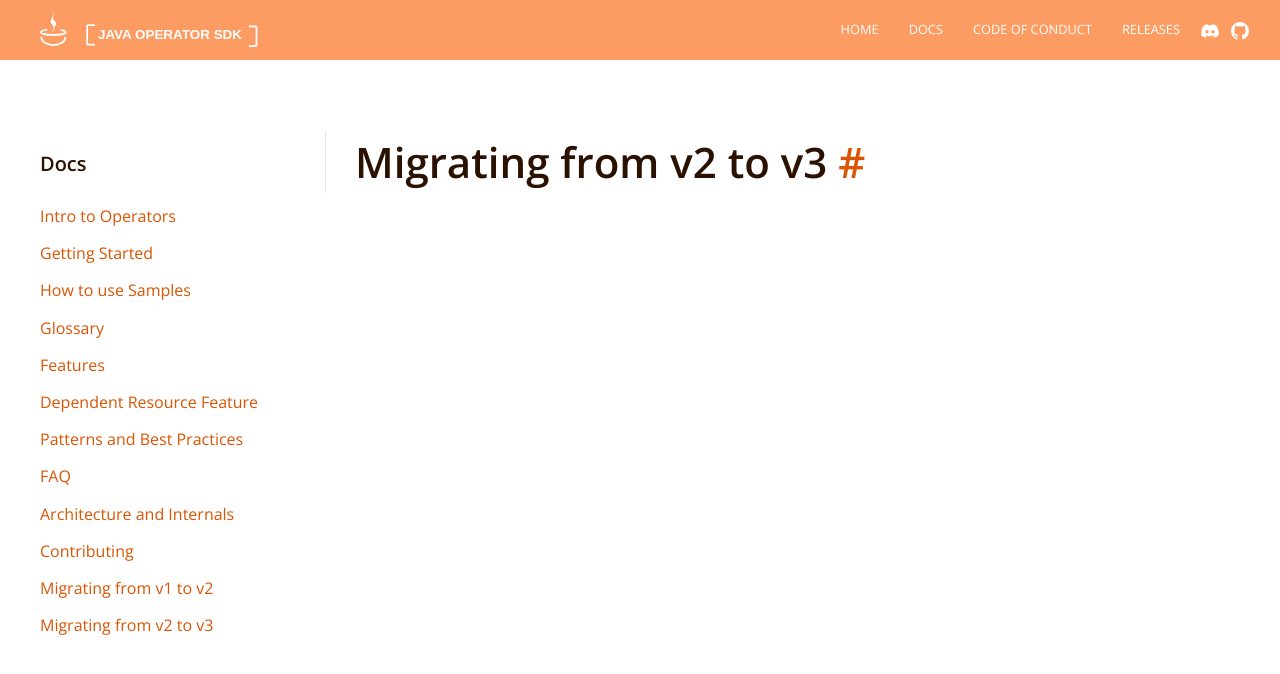
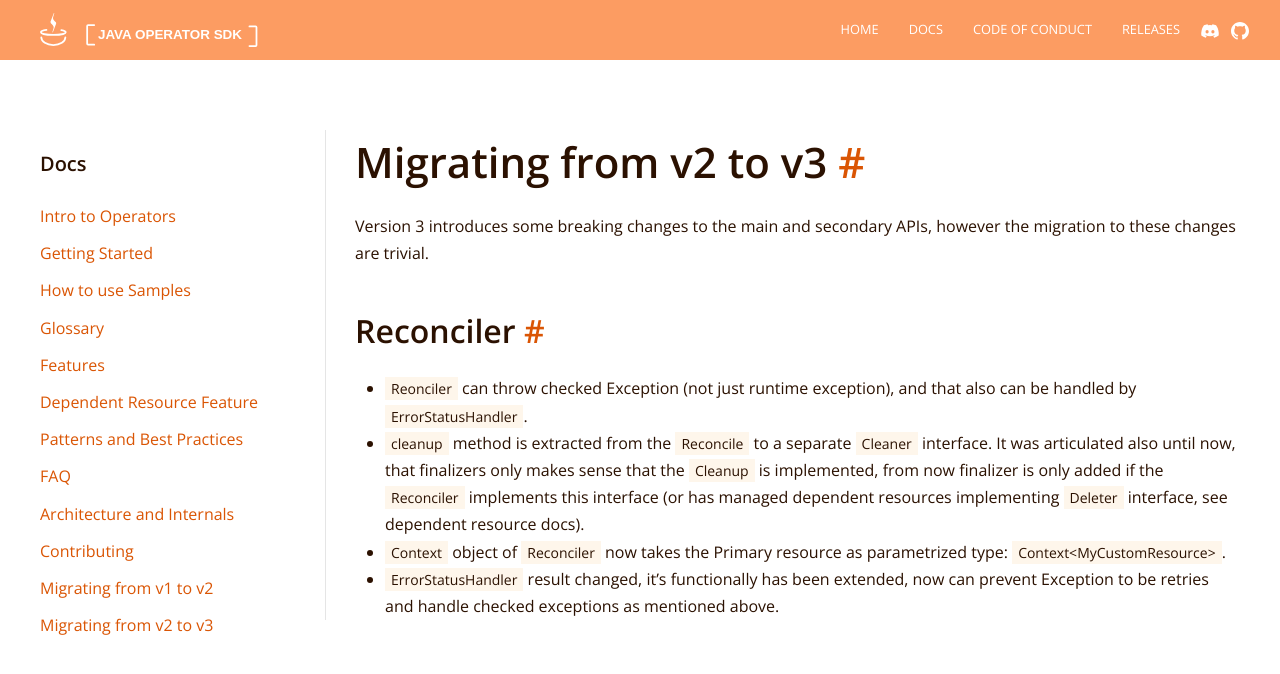
Before and after one commit to operator-framework/java-operator-sdk, a Jekyll site: the page built from docs/documentation/v3-migration.md, in a window 1280 px wide. Shown: the top 674 px of the page. Built offline with Jekyll 4.4.1, drawn with Linux system fonts in a browser that asks for light colours; nearby versions of some CDN libraries.

Commit message:
docs: migration guide to v3

```diff
--- a/docs/documentation/v3-migration.md
+++ b/docs/documentation/v3-migration.md
@@ -6,3 +6,21 @@ permalink: /docs/v3-migration
 ---
 
 # Migrating from v2 to v3
+
+Version 3 introduces some breaking changes to the main and secondary APIs, however the migration to these changes are
+trivial.
+
+## Reconciler
+
+- [`Reonciler`](https://github.com/java-operator-sdk/java-operator-sdk/blob/67d8e25c26eb92392c6d2a9eb39ea6dddbbfafcc/operator-framework-core/src/main/java/io/javaoperatorsdk/operator/api/reconciler/Reconciler.java#L16-L16)
+  can throw checked Exception (not just runtime exception), and that also can be handled by `ErrorStatusHandler`.
+- `cleanup` method is extracted from the `Reconcile` to a
+  separate [`Cleaner`](https://github.com/java-operator-sdk/java-operator-sdk/blob/main/operator-framework-core/src/main/java/io/javaoperatorsdk/operator/api/reconciler/Cleaner.java)
+  interface. It was articulated also until now, that finalizers only makes sense that the `Cleanup` is implemented, from
+  now finalizer is only added if the `Reconciler` implements this interface (or has managed dependent resources
+  implementing `Deleter` interface, see dependent resource docs).
+- [`Context`](https://github.com/java-operator-sdk/java-operator-sdk/blob/main/operator-framework-core/src/main/java/io/javaoperatorsdk/operator/api/reconciler/Context.java#L9-L9)
+  object of `Reconciler` now takes the Primary resource as parametrized type: `Context<MyCustomResource>`.
+- [`ErrorStatusHandler`](https://github.com/java-operator-sdk/java-operator-sdk/blob/67d8e25c26eb92392c6d2a9eb39ea6dddbbfafcc/operator-framework-core/src/main/java/io/javaoperatorsdk/operator/api/reconciler/ErrorStatusHandler.java)
+  result changed, it's functionally has been extended, now can prevent Exception to be retries and handle checked
+  exceptions as mentioned above.
```
Also changed, not shown: 1 other file.
